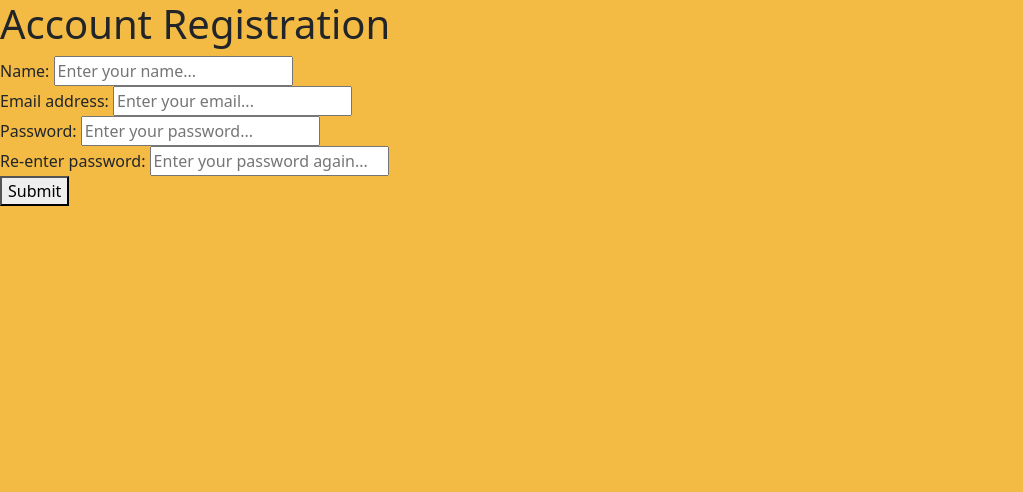
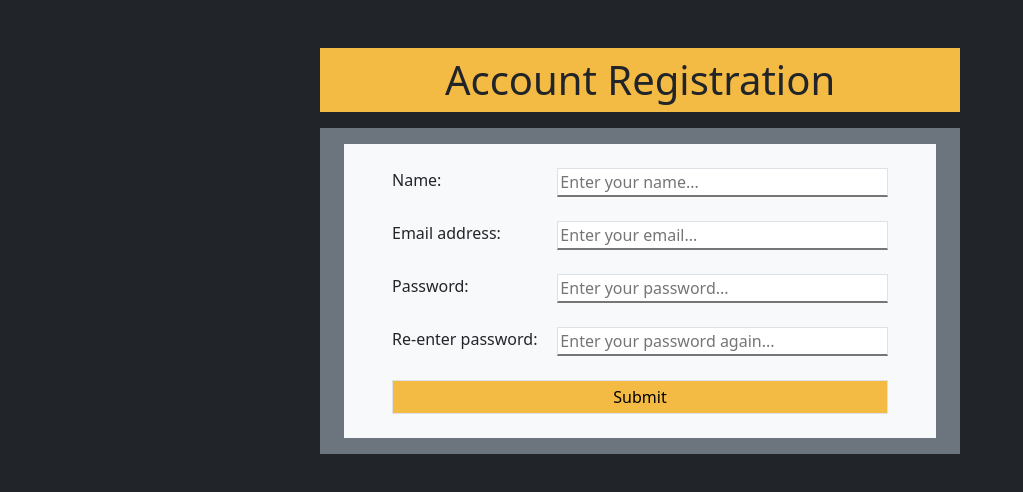
Before and after one commit to AustinDoubleC/body-first, a website: page register/index.html in a window 1280 px wide. Shown: the whole page, without its empty margins (0-1023 px from the left). Drawn offline with nearby package versions, Linux system fonts and the light colour scheme.

Commit message:
register style

```diff
--- a/register/index.html
+++ b/register/index.html
@@ -8,30 +8,30 @@
   <script src="https://cdn.jsdelivr.net/npm/bootstrap@5.2.0/dist/js/bootstrap.bundle.min.js" integrity="sha384-A3rJD856KowSb7dwlZdYEkO39Gagi7vIsF0jrRAoQmDKKtQBHUuLZ9AsSv4jD4Xa" crossorigin="anonymous"></script>
   <title>Register</title>
 </head>
-<body>
-  <h1>Account Registration</h1>
-    <div id="register-outer">
-        <div id="register-container">
-            <div id="name-container" class="input-container">
+<body class="bg-dark d-flex flex-column align-items-center">
+  <h1 class="mt-5 my-auto py-2 bg-primary col-12 col-md-8 col-lg-6" >Account Registration</h1>
+    <div class="col-12 col-md-8 col-lg-6 mt-3 bg-secondary d-flex flex-column py-3 px-4">
+      <div class="bg-light px-5">
+            <div class="mt-4 d-flex justify-content-between">
                 <label for="username" id="label-name">Name: </label>
-                <input type="text"placeholder="Enter your name..." id="username"/>
+                <input class="ms-2 col-8 border-start border-top border-end" type="text"placeholder="Enter your name..." id="username"/>
             </div>
-            <div id="email-container" class="input-container">
+            <div class="mt-4 d-flex justify-content-between">
                 <label for="email">Email address:</label>
-                <input type="email"placeholder="Enter your email..." id="email"/>
+                <input class="ms-2 col-8 border-start border-top border-end" type="email"placeholder="Enter your email..." id="email"/>
             </div>
-            <div id="password-container" class="input-container">
+            <div class="mt-4 d-flex justify-content-between">
                 <label for="password">Password:</label>
-                <input type="password" placeholder="Enter your password..." id="password">
+                <input class="ms-2 col-8 border-start border-top border-end" type="password" placeholder="Enter your password..." id="password">
             </div>
-            <div id="cfm-password-container" class="input-container">
+            <div class="mt-4 d-flex justify-content-between">
                 <label for="cfm-password">Re-enter password:</label>
-                <input type="password" placeholder="Enter your password again..." id="cfm-password">
+                <input class="ms-2 col-8 border-start border-top border-end" type="password" placeholder="Enter your password again..." id="cfm-password">
             </div>
 
-            <button id="btn-register" onclick=register()>Submit</button>
-            <p id="message"></p>
-        </div>
+            <button id="btn-register" class="mt-4 col-12 border py-1 bg-primary" onclick=register()>Submit</button>
+            <p id="message" class="mt-4 text-center text-danger"></p>
+      </div>
     </div>
   <script src="https://www.gstatic.com/firebasejs/8.6.8/firebase-app.js"></script>
   <script src="https://www.gstatic.com/firebasejs/8.6.8/firebase-auth.js"></script>
--- a/register/register.scss
+++ b/register/register.scss
@@ -9,3 +9,7 @@ body{
   box-sizing: border-box;
   background-color: $primary;
 }
+
+h1{
+  text-align: center;
+}
```
Also changed, not shown: register/register.css, 1 other file.
